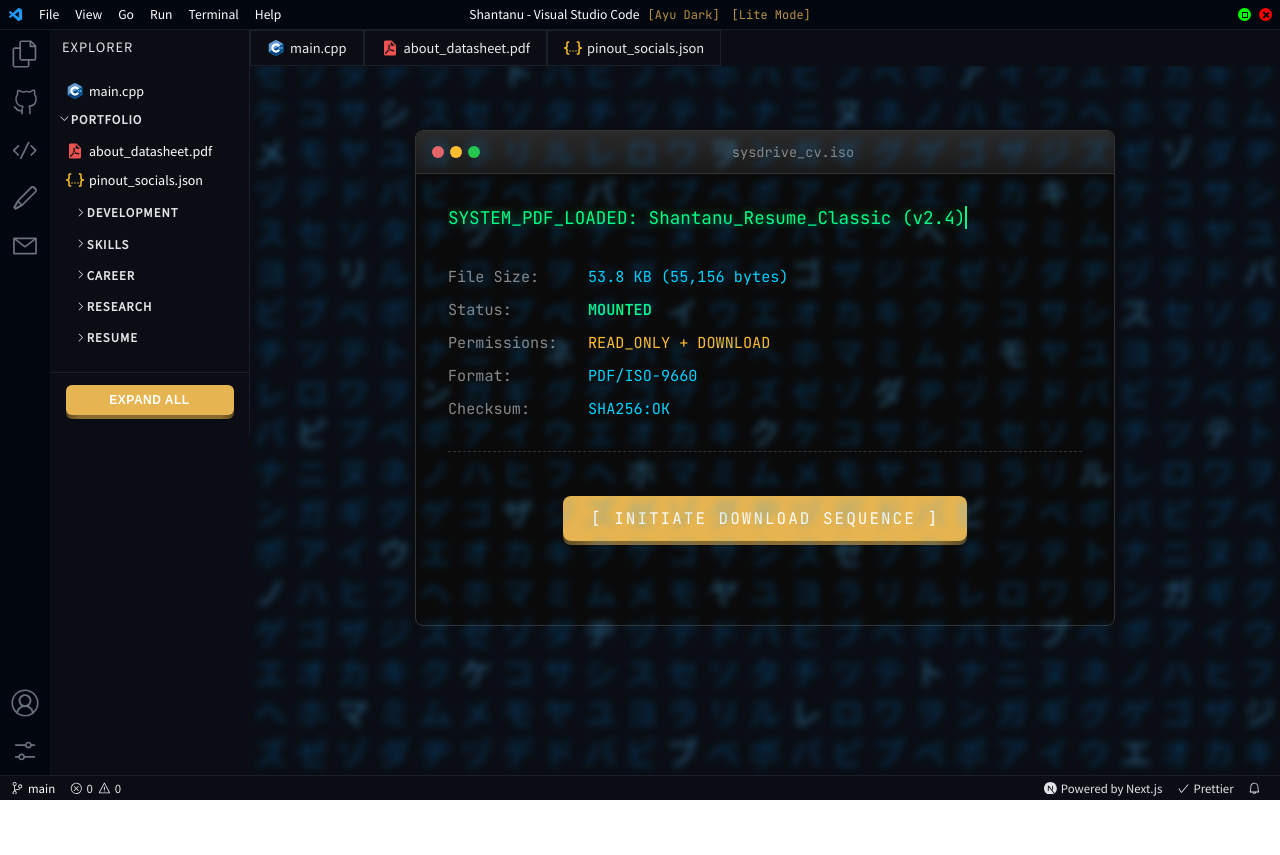
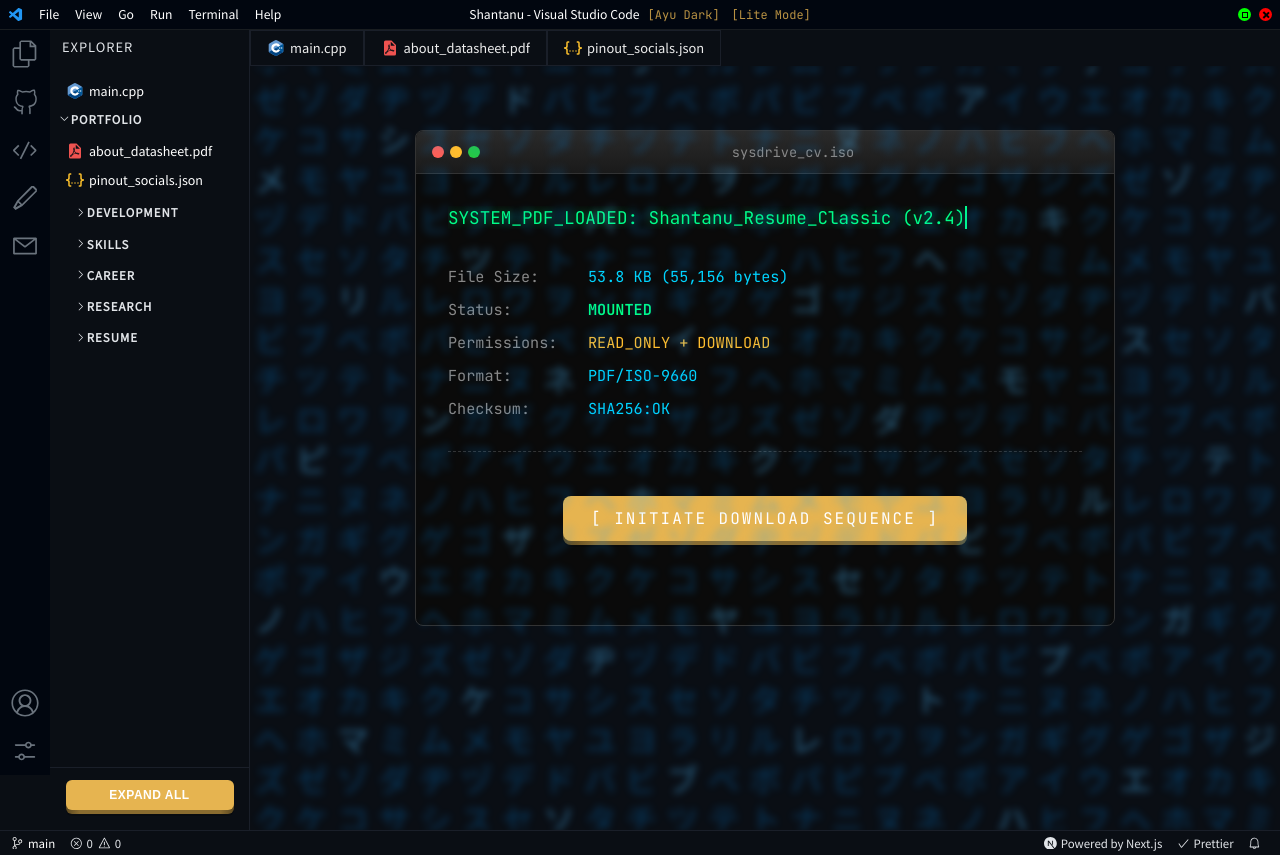
Before and after one commit to shaxntanu/VSCode-Portfolio, a Next.js app: page /resume in a window 1280 px wide. Before the commit the page ends 800 px from the top, so only its background shows below. Built offline with nearby package versions, Linux system fonts and the light colour scheme.

Commit message:
Fix Explorer layout: Use 100vh and flexbox to keep button fixed at bottom

```diff
--- a/styles/Explorer.module.css
+++ b/styles/Explorer.module.css
@@ -9,16 +9,14 @@
     flex-shrink: 0;
     display: flex;
     flex-direction: column;
-    height: 100%;
-    min-height: 100%;
+    height: 100vh;
     position: relative;
 }
 
 .scrollableContent {
-    flex: 1 1 auto;
+    flex: 1;
     overflow-y: auto;
     overflow-x: hidden;
-    padding-bottom: 80px;
     min-height: 0;
 }
 
@@ -209,12 +207,7 @@
     padding: 1rem 0.75rem;
     border-top: 1px solid var(--explorer-border);
     background: var(--explorer-bg);
-    position: absolute;
-    bottom: 0;
-    left: 0;
-    right: 0;
     box-sizing: border-box;
-    z-index: 10;
     flex-shrink: 0;
 }
 
@@ -233,7 +226,6 @@
 @media screen and (max-width: 600px) {
     .expandButtonWrapper {
         width: 100%;
-        left: 0;
     }
 }
 
```
